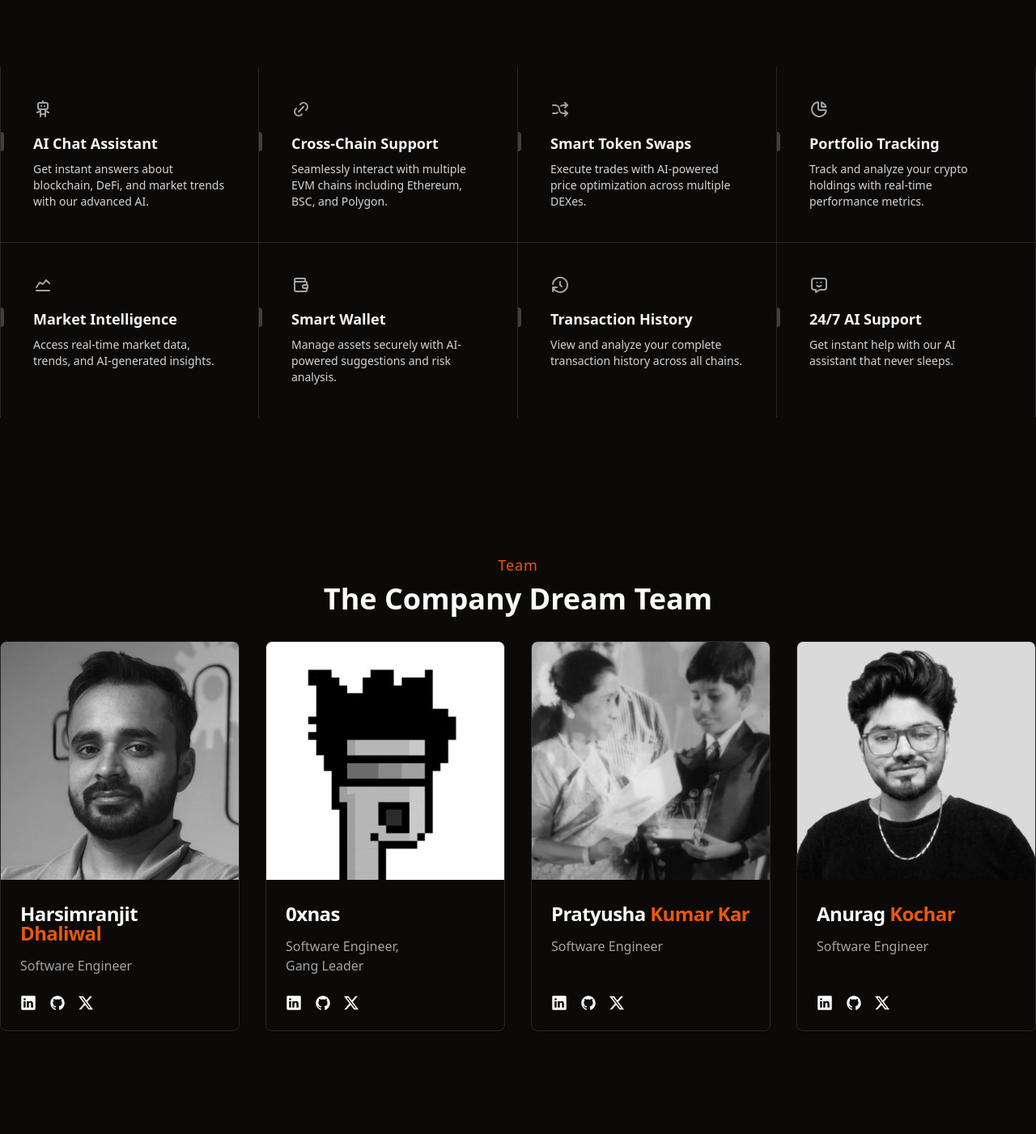
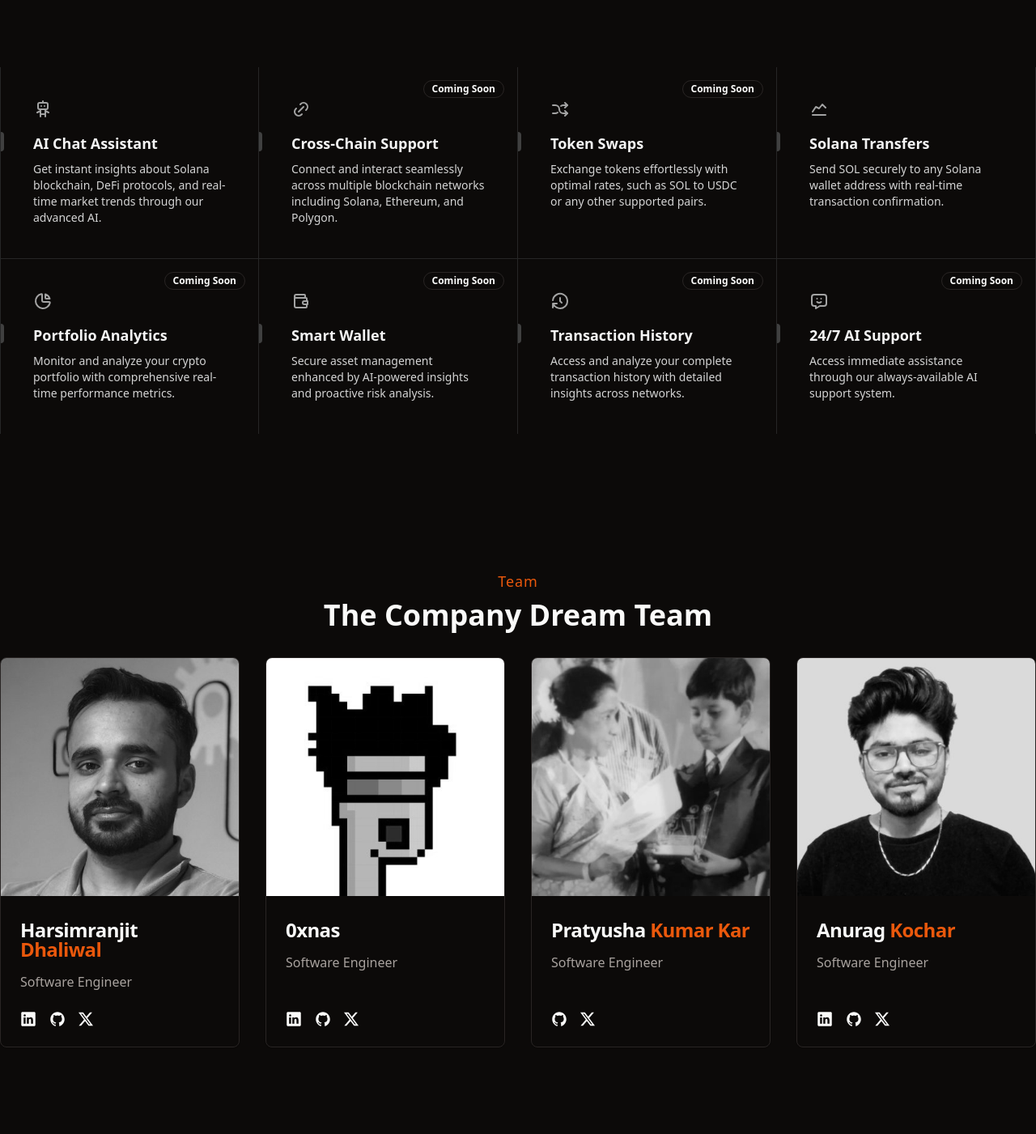
Before and after one commit to mamorainc/mamora, a Next.js app in the folder frontend/: page / in a window 1280 px wide. Shown: the part 1320-2721 px from the top of the page at 81% size. Built offline with nearby package versions, Linux system fonts and the light colour scheme; no server answers.

Commit message:
add: landing page data

```diff
--- a/frontend/src/app/(internal)/layout.tsx
+++ b/frontend/src/app/(internal)/layout.tsx
@@ -7,7 +7,6 @@ import { ReactNode, Suspense } from "react";
 import { Header } from "@/components/layouts/internal/header";
 import { ThemeToggle } from "@/components/theme-toggle";
 import { Main } from "@/components/layouts/internal";
-import { Search } from "@/components/search";
 import { ProfileDropdown } from "@/components/profile-dropdown";
 
 export default function InternalLayout({ children }: { children: ReactNode }) {
@@ -28,7 +27,7 @@ export default function InternalLayout({ children }: { children: ReactNode }) {
             )}
           >
             <Header sticky>
-              <Search />
+              {/* <Search /> */}
               <div className="ml-auto flex items-center space-x-4">
                 <ThemeToggle className="hidden md:flex" />
                 <ProfileDropdown />
--- a/frontend/src/components/landing/features.tsx
+++ b/frontend/src/components/landing/features.tsx
@@ -9,53 +9,64 @@ import {
   IconHistory,
   IconMessageChatbot,
 } from "@tabler/icons-react";
+import { Badge } from "../ui/badge";
+
 const features = [
   {
     title: "AI Chat Assistant",
     description:
-      "Get instant answers about blockchain, DeFi, and market trends with our advanced AI.",
+      "Get instant insights about Solana blockchain, DeFi protocols, and real-time market trends through our advanced AI.",
     icon: <IconRobot />,
+    isComingSoon: false,
   },
   {
     title: "Cross-Chain Support",
     description:
-      "Seamlessly interact with multiple EVM chains including Ethereum, BSC, and Polygon.",
+      "Connect and interact seamlessly across multiple blockchain networks including Solana, Ethereum, and Polygon.",
     icon: <IconLink />,
+    isComingSoon: true,
   },
   {
-    title: "Smart Token Swaps",
+    title: "Token Swaps",
     description:
-      "Execute trades with AI-powered price optimization across multiple DEXes.",
+      "Exchange tokens effortlessly with optimal rates, such as SOL to USDC or any other supported pairs.",
     icon: <IconArrowsShuffle />,
+    isComingSoon: true,
   },
   {
-    title: "Portfolio Tracking",
+    title: "Solana Transfers",
     description:
-      "Track and analyze your crypto holdings with real-time performance metrics.",
-    icon: <IconChartPie />,
+      "Send SOL securely to any Solana wallet address with real-time transaction confirmation.",
+    icon: <IconChartLine />,
+    isComingSoon: false,
   },
   {
-    title: "Market Intelligence",
+    title: "Portfolio Analytics",
     description:
-      "Access real-time market data, trends, and AI-generated insights.",
-    icon: <IconChartLine />,
+      "Monitor and analyze your crypto portfolio with comprehensive real-time performance metrics.",
+    icon: <IconChartPie />,
+    isComingSoon: true,
   },
   {
     title: "Smart Wallet",
     description:
-      "Manage assets securely with AI-powered suggestions and risk analysis.",
+      "Secure asset management enhanced by AI-powered insights and proactive risk analysis.",
     icon: <IconWallet />,
+    isComingSoon: true,
   },
   {
     title: "Transaction History",
     description:
-      "View and analyze your complete transaction history across all chains.",
+      "Access and analyze your complete transaction history with detailed insights across networks.",
     icon: <IconHistory />,
+    isComingSoon: true,
   },
   {
     title: "24/7 AI Support",
-    description: "Get instant help with our AI assistant that never sleeps.",
+    description:
+      "Access immediate assistance through our always-available AI support system.",
     icon: <IconMessageChatbot />,
+    isComingSoon: true,
   },
 ];
 
@@ -77,11 +88,13 @@ const Feature = ({
   description,
   icon,
   index,
+  isComingSoon,
 }: {
   title: string;
   description: string;
   icon: React.ReactNode;
   index: number;
+  isComingSoon: boolean;
 }) => {
   return (
     <div
@@ -91,6 +104,8 @@ const Feature = ({
         index < 4 && "dark:border-neutral-800 lg:border-b",
       )}
     >
+      {isComingSoon && <Badge variant={"outline"} className="absolute top-4 right-4"> Coming Soon</Badge>}
+
       {index < 4 && (
         <div className="pointer-events-none absolute inset-0 h-full w-full bg-gradient-to-t from-neutral-100 to-transparent opacity-0 transition duration-200 group-hover/feature:opacity-100 dark:from-neutral-800" />
       )}
--- a/frontend/src/components/landing/team.tsx
+++ b/frontend/src/components/landing/team.tsx
@@ -31,15 +31,15 @@ export const Team = () => {
       socialNetworks: [
         {
           name: "LinkedIn",
-          url: "https://www.linkedin.com/",
+          url: "https://www.linkedin.com/in/harsimran-d/",
         },
         {
           name: "Github",
-          url: "https://github.com/",
+          url: "https://github.com/harsimran-d",
         },
         {
           name: "X",
-          url: "https://x.com/",
+          url: "https://x.com/harsimran_d",
         },
       ],
     },
@@ -47,19 +47,19 @@ export const Team = () => {
       imageUrl: "/assets/images/0xnas.jpg",
       firstName: "0xnas",
       lastName: "",
-      positions: ["Software Engineer", "Gang Leader"],
+      positions: ["Software Engineer"],
       socialNetworks: [
         {
           name: "LinkedIn",
-          url: "https://www.linkedin.com/",
+          url: "https://www.linkedin.com/in/anareshrao/",
         },
         {
           name: "Github",
-          url: "https://github.com/",
+          url: "https://github.com/iamnas",
         },
         {
           name: "X",
-          url: "https://x.com/",
+          url: "https://x.com/0xnas_eth",
         },
       ],
     },
@@ -69,17 +69,17 @@ export const Team = () => {
       lastName: "Kumar Kar",
       positions: ["Software Engineer"],
       socialNetworks: [
-        {
-          name: "LinkedIn",
-          url: "https://www.linkedin.com/",
-        },
+        // {
+        //   name: "LinkedIn",
+        //   url: "https://www.linkedin.com/",
+        // },
         {
           name: "Github",
-          url: "https://github.com/",
+          url: "https://github.com/PratyushaKumarKar",
         },
         {
           name: "X",
-          url: "https://x.com/",
+          url: "https://x.com/pratyushkai",
         },
       ],
     },
@@ -91,15 +91,15 @@ export const Team = () => {
       socialNetworks: [
         {
           name: "LinkedIn",
-          url: "https://www.linkedin.com/",
+          url: "https://www.linkedin.com/in/anurag-kochar-527696242/",
         },
         {
           name: "Github",
-          url: "https://github.com/",
+          url: "https://github.com/anurag-kochar-1",
         },
         {
           name: "X",
-          url: "https://x.com/",
+          url: "https://x.com/anurag__kochar",
         },
       ],
     },
--- a/frontend/src/components/layouts/default/footer.tsx
+++ b/frontend/src/components/layouts/default/footer.tsx
@@ -1,3 +1,5 @@
+import GithubIcon from "@/components/icons/github";
+import XIcon from "@/components/icons/x";
 import { Logo } from "@/components/logo";
 import { Separator } from "@/components/ui/separator";
 import Link from "next/link";
@@ -6,28 +8,45 @@ export const Footer = () => {
   return (
     <footer id="footer" className="container mx-auto pb-4">
       <div className="rounded-2xl border border-secondary bg-card p-10">
-        <div className="grid grid-cols-2 gap-x-12 gap-y-8 md:grid-cols-4 xl:grid-cols-6">
-          <div className="col-span-full xl:col-span-2">
+        <div className="grid grid-cols-2 gap-x-12 gap-y-8 md:grid-cols-2">
+          <div className="col-span-full md:col-span-1">
             <Logo />
           </div>
 
-          <div className="flex flex-col gap-2">
+          <div className="flex gap-4 justify-start md:justify-end items-center col-span-full md:col-span-1">
+            <Link
+              href={"https://github.com/mamorainc/mamora"}
+              target="_blank"
+              className="transition-all hover:opacity-80"
+            >
+              <GithubIcon />
+            </Link>
+            <Link
+              href={"https://x.com/mamora_in"}
+              target="_blank"
+              className="transition-all hover:opacity-80"
+            >
+              <XIcon />
+            </Link>
+          </div>
+
+          {/* <div className="flex flex-col gap-2">
             <h3 className="text-lg font-bold">Contact</h3>
             <div>
-              <Link href="#" className="opacity-60 hover:opacity-100">
+              <Link
+                href="https://github.com/mamorainc/mamora"
+                className="opacity-60 hover:opacity-100"
+              >
                 Github
               </Link>
             </div>
 
             <div>
-              <Link href="" className="opacity-60 hover:opacity-100">
+              <Link
+                href="https://x.com/mamora_in"
+                className="opacity-60 hover:opacity-100"
+              >
                 Twitter
-              </Link>
-            </div>
-
-            <div>
-              <Link href="#" className="opacity-60 hover:opacity-100">
-                LinkedIn
               </Link>
             </div>
           </div>
@@ -93,12 +112,12 @@ export const Footer = () => {
                 Dribbble
               </Link>
             </div>
-          </div>
+          </div> */}
         </div>
 
         <Separator className="my-6" />
         <section className="">
-          <h3 >
+          <h3>
             &copy; 2024 Developed at
             <Link
               target="_blank"
--- a/frontend/src/components/layouts/default/header.tsx
+++ b/frontend/src/components/layouts/default/header.tsx
@@ -34,12 +34,8 @@ const routeList: RouteProps[] = [
     label: "Team",
   },
   {
-    href: "/#contact",
-    label: "Contact",
-  },
-  {
-    href: "/#faq",
-    label: "FAQs",
+    href: "https://github.com/mamorainc/mamora",
+    label: "Github",
   },
 ];
 export const Navbar = () => {
--- a/frontend/src/components/layouts/internal/header.tsx
+++ b/frontend/src/components/layouts/internal/header.tsx
@@ -3,9 +3,6 @@
 import React from "react";
 import { cn } from "@/lib/utils";
 import { SidebarTrigger } from "@/components/ui/sidebar";
-import { Separator } from "@/components/ui/separator";
-import { useChatStore } from "@/stores/use-chat";
-import { Button } from "@/components/ui/button";
 
 interface HeaderProps extends React.HTMLAttributes<React.ElementRef<"header">> {
   sticky?: boolean;
@@ -14,7 +11,6 @@ interface HeaderProps extends React.HTMLAttributes<React.ElementRef<"header">> {
 export const Header = React.forwardRef<React.ElementRef<"header">, HeaderProps>(
   ({ className, sticky, children, ...props }, ref) => {
     const [offset, setOffset] = React.useState<number>(0);
-    const chatStore = useChatStore();
 
     React.useEffect(() => {
       const onScroll = () => {
@@ -40,7 +36,7 @@ export const Header = React.forwardRef<React.ElementRef<"header">, HeaderProps>(
         {...props}
       >
         <SidebarTrigger variant="outline" className="scale-125 sm:scale-100" />
-        <Separator orientation="vertical" className="hidden h-6 md:block" />
+        {/* <Separator orientation="vertical" className="hidden h-6 md:block" />
         <Button
           onClick={() => {
             console.log(chatStore);
@@ -48,7 +44,7 @@ export const Header = React.forwardRef<React.ElementRef<"header">, HeaderProps>(
         >
           {" "}
           L{" "}
-        </Button>
+        </Button> */}
         {children}
       </header>
     );
--- a/frontend/src/hooks/use-check-auth.ts
+++ b/frontend/src/hooks/use-check-auth.ts
@@ -3,8 +3,6 @@ import logger from "@/lib/logger";
 import { useAuth } from "@/stores/use-auth";
 import { usePathname, useRouter } from "next/navigation";
 import { useEffect } from "react";
-
-const sleep = (ms: number) => new Promise((resolve) => setTimeout(resolve, ms));
 
 export function useCheckAuth() {
   const router = useRouter();
@@ -13,7 +11,6 @@ export function useCheckAuth() {
 
   useEffect(() => {
     const checkAuth = async () => {
-      await sleep(1500);
       try {
         const response = await api.get("/api/v1/user/me");
         if (response.data?.data?.user) {
@@ -24,6 +21,7 @@ export function useCheckAuth() {
           }
         } else {
           logout();
+          router.replace("/");
         }
         // eslint-disable-next-line @typescript-eslint/no-unused-vars
       } catch (error) {
```
